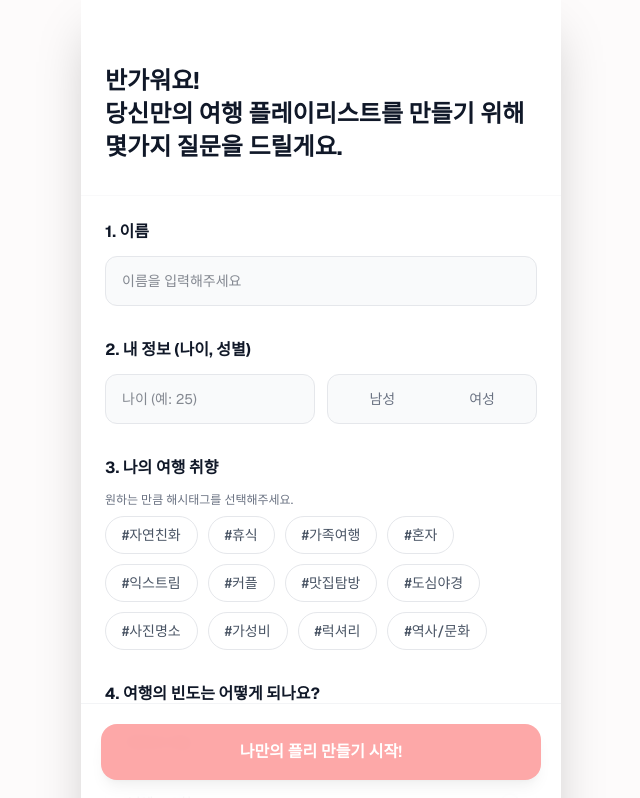
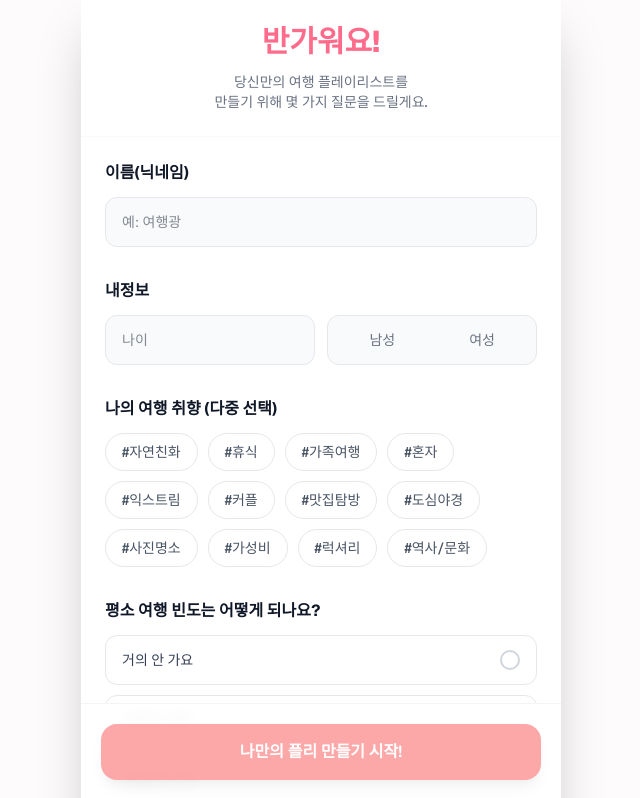
Before and after one commit to N-Yurang/frontend, a Next.js app: page /onboarding in a window 1280 px wide. Shown: the top 798 px of the page, without its empty margins (319-959 px from the left). Built offline with nearby package versions, Linux system fonts and the light colour scheme.

Commit message:
feat:splash, onboarding 화면 수정

```diff
--- a/src/app/chat/page.tsx
+++ b/src/app/chat/page.tsx
@@ -72,7 +72,7 @@ export default function TripAIChat() {
 
   return (
     <div className="flex flex-col h-[calc(100vh-64px)] bg-white dark:bg-gray-950 relative transition-colors duration-300">
-      <div className="pt-12 pb-4 bg-white dark:bg-gray-950 sticky top-0 z-10 transition-colors duration-300">
+      <div className="pt-6 pb-4 bg-white dark:bg-gray-950 sticky top-0 z-10 transition-colors duration-300">
         <h1 className="text-[17px] font-bold text-center text-gray-900 dark:text-gray-100 transition-colors">AI 챗봇 상담</h1>
       </div>
 
--- a/src/app/home/page.tsx
+++ b/src/app/home/page.tsx
@@ -60,7 +60,7 @@ export default function Home() {
   return (
     <div className="flex flex-col min-h-screen bg-white dark:bg-gray-950 pb-20 transition-colors duration-300">
       {/* Header */}
-      <header className="px-5 pt-12 pb-2 bg-white dark:bg-gray-950 sticky top-0 z-10 transition-colors duration-300">
+      <header className="px-5 pt-6 pb-2 bg-white dark:bg-gray-950 sticky top-0 z-10 transition-colors duration-300">
         <div className="flex justify-center items-center mb-4">
           <h1 className="text-xl font-black text-brand-red tracking-widest">
             TRIPLY
--- a/src/app/map/page.tsx
+++ b/src/app/map/page.tsx
@@ -20,7 +20,7 @@ export default function CourseMap() {
   return (
     <div className="flex flex-col min-h-screen bg-white dark:bg-gray-950 pb-20 transition-colors duration-300">
       {/* Header */}
-      <div className="pt-12 pb-4 bg-white dark:bg-gray-950 sticky top-0 z-10 border-b border-gray-50 dark:border-gray-800 transition-colors duration-300">
+      <div className="pt-6 pb-4 bg-white dark:bg-gray-950 sticky top-0 z-10 border-b border-gray-50 dark:border-gray-800 transition-colors duration-300">
         <h1 className="text-[17px] font-bold text-center text-gray-900 dark:text-gray-100 transition-colors">추천 코스 및 지도</h1>
       </div>
 
--- a/src/app/mypage/page.tsx
+++ b/src/app/mypage/page.tsx
@@ -45,7 +45,7 @@ export default function MyPage() {
 
   return (
     <div className="flex flex-col min-h-screen bg-[#fdfbfb] dark:bg-gray-950 pb-20 transition-colors duration-300">
-      <div className="pt-12 pb-4 bg-white dark:bg-gray-950 sticky top-0 z-10 border-b border-gray-50 dark:border-gray-800 flex items-center px-5">
+      <div className="pt-6 pb-4 bg-white dark:bg-gray-950 sticky top-0 z-10 border-b border-gray-50 dark:border-gray-800 flex items-center px-5">
         <div className="flex-1" />
         <h1 className="text-[17px] font-bold text-center text-gray-900 dark:text-gray-100">내 정보</h1>
         <div className="flex-1 flex justify-end">
--- a/src/app/onboarding/page.tsx
+++ b/src/app/onboarding/page.tsx
@@ -52,15 +52,20 @@ export default function Onboarding() {
   return (
     <div className="flex min-h-screen flex-col bg-white dark:bg-gray-950 transition-colors duration-300">
       <motion.div
-        className="px-6 pt-16 pb-6 bg-white/80 dark:bg-gray-950/80 sticky top-0 z-10 border-b border-gray-100/50 dark:border-gray-800 backdrop-blur-md transition-colors"
+        className="px-6 pt-6 pb-4 bg-white/80 dark:bg-gray-950/80 sticky top-0 z-10 border-b border-gray-100/50 dark:border-gray-800 backdrop-blur-md transition-colors"
         initial={{ opacity: 0, y: -10 }}
         animate={{ opacity: 1, y: 0 }}
         transition={{ duration: 0.5 }}
       >
-        <h1 className="text-2xl font-bold text-gray-900 dark:text-gray-100 leading-snug mb-2">
-          반가워요!<br />
-          당신만의 여행 플레이리스트를 만들기 위해 몇가지 질문을 드릴게요.
-        </h1>
+        <div className="text-center mb-2">
+          <h1 className="text-3xl font-extrabold text-[#ff6b8b] mb-3">
+            반가워요!
+          </h1>
+          <p className="text-sm font-medium text-gray-500 dark:text-gray-400">
+            당신만의 여행 플레이리스트를<br />
+            만들기 위해 몇 가지 질문을 드릴게요.
+          </p>
+        </div>
       </motion.div>
 
       <div className="flex-1 overflow-y-auto px-6 py-6 pb-32">
@@ -72,10 +77,10 @@ export default function Onboarding() {
         >
           {/* Name */}
           <motion.div variants={itemVariants} className="space-y-3">
-            <label className="block text-base font-bold text-gray-900 dark:text-gray-100">1. 이름</label>
+            <label className="block text-base font-bold text-gray-900 dark:text-gray-100">이름(닉네임)</label>
             <input
               type="text"
-              placeholder="이름을 입력해주세요"
+              placeholder="예: 여행광"
               value={name}
               onChange={(e) => setName(e.target.value)}
               className="w-full bg-gray-50 dark:bg-gray-900 border border-gray-200 dark:border-gray-800 rounded-xl px-4 py-3.5 text-sm focus:border-brand-red focus:ring-1 focus:ring-brand-red outline-none transition-all dark:text-white"
@@ -84,11 +89,11 @@ export default function Onboarding() {
 
           {/* Info (Age / Gender) */}
           <motion.div variants={itemVariants} className="space-y-3">
-            <label className="block text-base font-bold text-gray-900 dark:text-gray-100">2. 내 정보 (나이, 성별)</label>
+            <label className="block text-base font-bold text-gray-900 dark:text-gray-100">내정보</label>
             <div className="flex gap-3">
               <input
                 type="number"
-                placeholder="나이 (예: 25)"
+                placeholder="나이"
                 value={age}
                 onChange={(e) => setAge(e.target.value)}
                 className="w-1/2 bg-gray-50 dark:bg-gray-900 border border-gray-200 dark:border-gray-800 rounded-xl px-4 py-3.5 text-sm focus:border-brand-red focus:ring-1 focus:ring-brand-red outline-none transition-all dark:text-white"
@@ -114,8 +119,7 @@ export default function Onboarding() {
 
           {/* Tags */}
           <motion.div variants={itemVariants} className="space-y-3">
-            <label className="block text-base font-bold text-gray-900 dark:text-gray-100">3. 나의 여행 취향</label>
-            <p className="text-xs text-gray-500 dark:text-gray-400 mb-2">원하는 만큼 해시태그를 선택해주세요.</p>
+            <label className="block text-base font-bold text-gray-900 dark:text-gray-100">나의 여행 취향 (다중 선택)</label>
             <div className="flex flex-wrap gap-2.5">
               {TAGS.map((tag) => {
                 const isSelected = selectedTags.includes(tag);
@@ -138,7 +142,7 @@ export default function Onboarding() {
 
           {/* Frequency */}
           <motion.div variants={itemVariants} className="space-y-3">
-            <label className="block text-base font-bold text-gray-900 dark:text-gray-100">4. 여행의 빈도는 어떻게 되나요?</label>
+            <label className="block text-base font-bold text-gray-900 dark:text-gray-100">평소 여행 빈도는 어떻게 되나요?</label>
             <div className="flex flex-col gap-2.5">
               {FREQUENCIES.map((freq) => (
                 <button
--- a/src/app/page.tsx
+++ b/src/app/page.tsx
@@ -3,7 +3,7 @@
 import { useEffect } from "react";
 import { useRouter } from "next/navigation";
 import { motion } from "framer-motion";
-import { PlayCircle } from "lucide-react";
+import { PlayCircle, Play } from "lucide-react";
 
 export default function Splash() {
   const router = useRouter();
@@ -16,22 +16,23 @@ export default function Splash() {
   }, [router]);
 
   return (
-    <div className="flex h-screen flex-col items-center justify-center bg-gradient-to-br from-brand-red to-brand-orange">
+    <div className="flex h-screen flex-col items-center justify-center bg-gradient-to-br from-[#ff6b8b] to-[#ff8e73]">
       <motion.div
         initial={{ opacity: 0, scale: 0.8 }}
         animate={{ opacity: 1, scale: 1 }}
         transition={{ duration: 0.8, ease: "easeOut" }}
         className="flex flex-col items-center"
       >
-        <div className="flex items-center justify-center w-24 h-24 bg-white rounded-3xl shadow-xl mb-6 text-brand-red">
+        <div className="flex items-center justify-center w-24 h-24 bg-white rounded-3xl shadow-xl mb-6 text-[#ff6b8b]">
           <PlayCircle size={48} strokeWidth={1.5} />
         </div>
         <motion.h1
           initial={{ opacity: 0, y: 10 }}
           animate={{ opacity: 1, y: 0 }}
           transition={{ delay: 0.5, duration: 0.8 }}
-          className="text-white text-4xl font-extrabold tracking-tight mb-3"
+          className="flex items-center text-white text-4xl font-extrabold tracking-widest mb-3"
         >
+          <Play fill="currentColor" strokeWidth={0} className="w-8 h-8 mr-3 -ml-2" />
           TRIPLY
         </motion.h1>
         <motion.p
```
